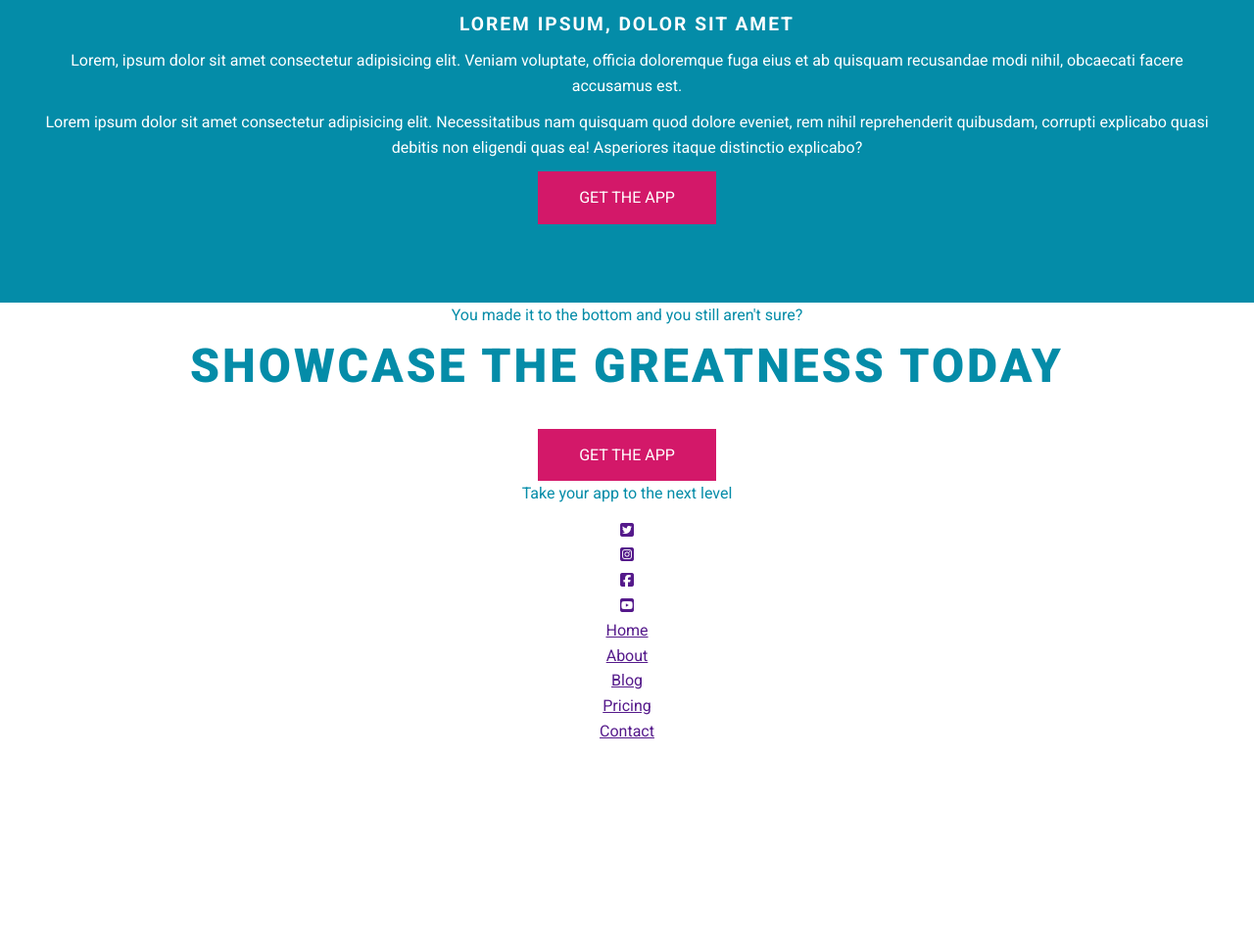
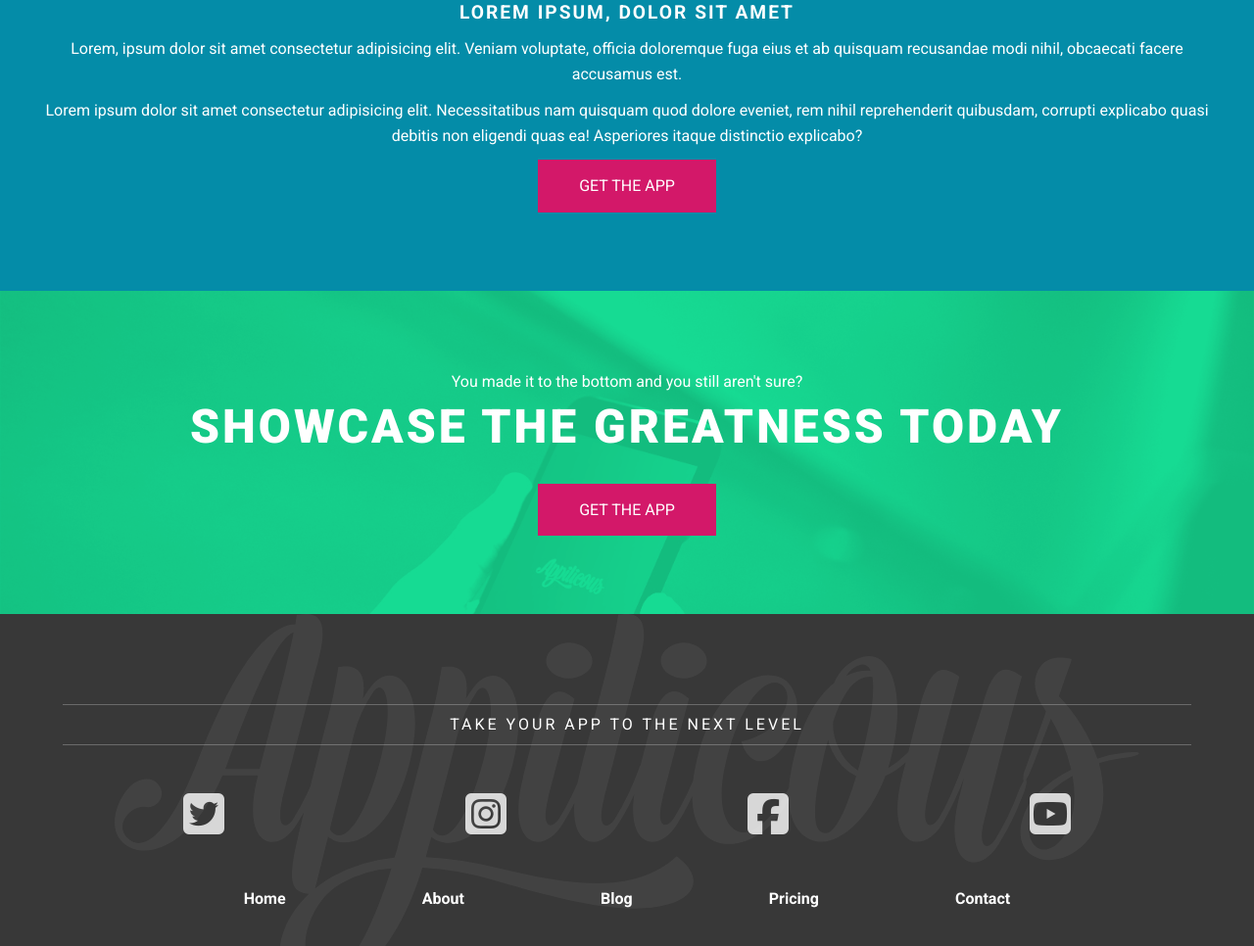
Before and after one commit to rhassbaum/responsive-design, a plain HTML site: page index.html in a window 1280 px wide. Shown: the part 1640-2606 px from the top of the page at 98% size. Before the commit the page ends 2399 px from the top, so only its background shows below. Drawn offline with nearby package versions, Linux system fonts and the light colour scheme.

Commit message:
CTA and Footer sections

```diff
--- a/index.html
+++ b/index.html
@@ -115,7 +115,7 @@
     ================================= -->
     <footer>
         <div class="container">
-            <p>Take your app to the next level</p>
+            <p class="title-footer">Take your app to the next level</p>
             <ul class="unstyled-list social-links">
                 <li><a href=""><i class="fa-brands fa-square-twitter"></i></a></li>
                 <li><a href=""><i class="fa-brands fa-square-instagram"></i></a></li>
--- a/sass/abstracts/_colors.scss
+++ b/sass/abstracts/_colors.scss
@@ -3,6 +3,7 @@ $secondary: rgb(22, 219, 147);
 $accent: rgb(211, 24, 105);
 
 $white: rgb(255, 255, 255);
+$dark: rgb(56, 56, 56);
 
 // Text Colors
 $text-main: $main;
--- a/sass/base/_typeography.scss
+++ b/sass/base/_typeography.scss
@@ -36,6 +36,7 @@ h2 {
 .title-large {
     font-size: 3rem;
     font-weight: $font-black;
+    line-height: .9;
 
     span {
         font-weight: $font-light;
@@ -63,6 +64,22 @@ h2 {
     }
 }
 
+.title-footer {
+    text-transform: uppercase;
+    letter-spacing: 3px;
+    line-height: 1;
+
+    &::before,
+    &::after {
+        content: '';
+        display: block;
+        height: 1px;
+        background-color: $text-inverse;
+        opacity: .25;
+        margin: .75em 0;
+    }
+}
+
 .text-intro {
     font-size: 1.2rem;
 }
--- /dev/null
+++ b/sass/components/_cta.scss
@@ -0,0 +1,9 @@
+.cta {
+    background-color: $secondary;
+    background-image: url("../images/call-to-action-background.jpg");
+    background-size: cover;
+    background-position: center;
+    padding: 5em 0;
+    background-blend-mode: multiply;
+    color: $text-inverse;
+}
--- /dev/null
+++ b/sass/layout/_footer.scss
@@ -0,0 +1,45 @@
+footer {
+    background: $dark;
+    color: $text-inverse;
+    padding: 5em 0;
+    position: relative;
+
+    &::before {
+        content: '';
+        display: block;
+        position: absolute;
+        background: url("../images/logo.svg");
+        background-size: contain;
+        background-repeat: no-repeat;
+        background-position: center;
+        opacity: 0.05;
+        top: 0;
+        bottom: 0;
+        left: 0;
+        right: 0;
+    }
+
+    a {
+        color: $text-inverse;
+    }
+
+    .social-links {
+        display: flex;
+        font-size: 3rem;
+        justify-content: space-around;
+        opacity: 0.8;
+        margin: .7em 0;
+    }
+
+    .nav-footer {
+        display: flex;
+        justify-content: space-around;
+        width: 80%;
+        margin: 0 auto;
+
+        a {
+            text-decoration: none;
+            font-weight: $font-bold;
+        }
+    }
+}
--- a/sass/main.scss
+++ b/sass/main.scss
@@ -18,6 +18,8 @@
 @import "layout/nav";
 @import "layout/home-sales-points";
 @import "layout/home-promo";
+@import "layout/footer";
 
 // 5. components
 @import "components/buttons";
+@import "components/cta";
```
Also changed, not shown: styles/main.css.
